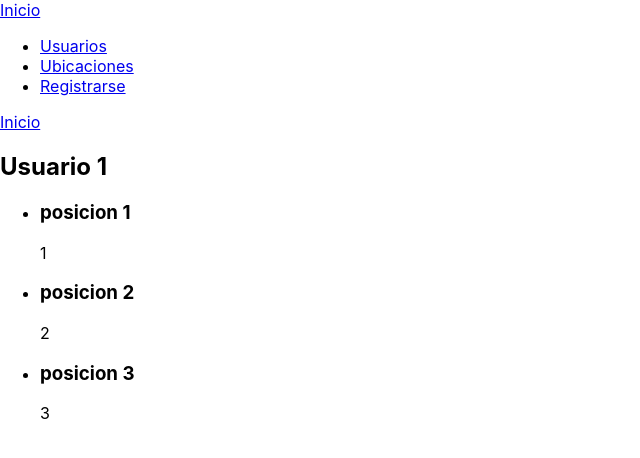
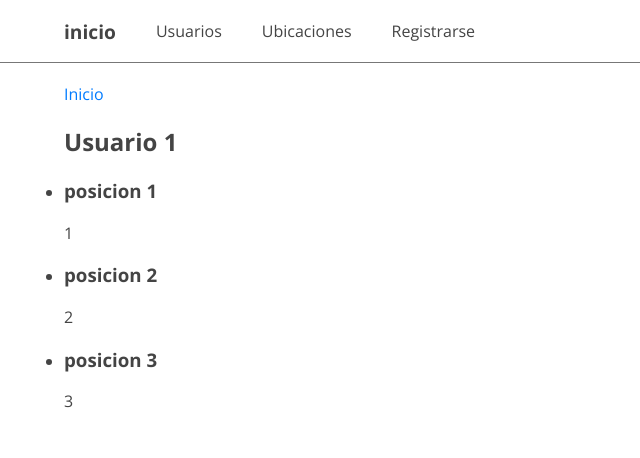
Before and after one commit to iic2173/e1-2022-1-grupo_13, a React (Create React App) app in the folder frontend/: page /users/1 in a window 1280 px wide. Shown: the top 458 px of the page, without its empty margins (0-640 px from the left). Built offline with nearby package versions, Linux system fonts and the light colour scheme.

Commit message:
feat: avanze en react

```diff
--- a/frontend/package.json
+++ b/frontend/package.json
@@ -6,6 +6,8 @@
     "@testing-library/jest-dom": "^5.14.1",
     "@testing-library/react": "^13.0.0",
     "@testing-library/user-event": "^13.2.1",
+    "node-sass": "4.14.1",
+    "prop-types": "^15.8.1",
     "react": "^18.1.0",
     "react-dom": "^18.1.0",
     "react-paginate": "^8.1.3",
--- /dev/null
+++ b/frontend/src/components/Users/UsersPaginate.jsx
@@ -0,0 +1,78 @@
+import React, { useEffect, useState } from 'react';
+import ReactPaginate from 'react-paginate';
+
+
+
+
+
+
+function Items({ currentItems }) {
+  return (
+    <div className="items">
+    {currentItems && currentItems.map((item) => (
+      <div>
+        <h3>Item #{item}</h3>
+      </div>
+    ))}
+      </div>
+  );
+}
+
+
+
+function PaginatedItems({ itemsPerPage, items }) {
+  // We start with an empty list of items.
+  const [currentItems, setCurrentItems] = useState([]);
+  const [pageCount, setPageCount] = useState(0);
+  // Here we use item offsets; we could also use page offsets
+  // following the API or data you're working with.
+  const [itemOffset, setItemOffset] = useState(0);
+
+
+
+  useEffect(() => {
+    // Fetch items from another resources.
+    const endOffset = itemOffset + itemsPerPage;
+
+    setCurrentItems(items.slice(itemOffset, endOffset));
+    setPageCount(Math.ceil(items.length / itemsPerPage));
+  }, [itemOffset, itemsPerPage]);
+
+  // Invoke when user click to request another page.
+  const handlePageClick = (event) => {
+    const newOffset = event.selected * itemsPerPage % items.length;
+
+    setItemOffset(newOffset);
+  };
+
+  return (
+    <>
+      <Items currentItems={currentItems} />
+      <ReactPaginate
+        nextLabel="next >"
+        onPageChange={handlePageClick}
+        pageRangeDisplayed={3}
+        marginPagesDisplayed={2}
+        pageCount={pageCount}
+        previousLabel="< previous"
+        pageClassName="page-item"
+        pageLinkClassName="page-link"
+        previousClassName="page-item"
+        previousLinkClassName="page-link"
+        nextClassName="page-item"
+        nextLinkClassName="page-link"
+        breakLabel="..."
+        breakClassName="page-item"
+        breakLinkClassName="page-link"
+        containerClassName="pagination"
+        activeClassName="active"
+        renderOnZeroPageCount={null}
+      />
+
+
+    </>
+  );
+};
+
+
+export default PaginatedItems;
--- a/frontend/src/index.css
+++ /dev/null
@@ -1,13 +0,0 @@
-body {
-  margin: 0;
-  font-family: -apple-system, BlinkMacSystemFont, 'Segoe UI', 'Roboto', 'Oxygen',
-    'Ubuntu', 'Cantarell', 'Fira Sans', 'Droid Sans', 'Helvetica Neue',
-    sans-serif;
-  -webkit-font-smoothing: antialiased;
-  -moz-osx-font-smoothing: grayscale;
-}
-
-code {
-  font-family: source-code-pro, Menlo, Monaco, Consolas, 'Courier New',
-    monospace;
-}
--- a/frontend/src/index.jsx
+++ b/frontend/src/index.jsx
@@ -1,8 +1,8 @@
 import React from 'react';
 import ReactDOM from 'react-dom/client';
-import './index.css';
 import reportWebVitals from './reportWebVitals';
 import App from './App';
+import './styles/index.scss';
 
 const root = ReactDOM.createRoot(document.getElementById('root'));
 root.render(
--- /dev/null
+++ b/frontend/src/styles/index.scss
@@ -0,0 +1,4 @@
+
+@import './variables';
+@import './layout';
+@import './static';
--- /dev/null
+++ b/frontend/src/styles/layout.scss
@@ -0,0 +1,90 @@
+@import url('https://fonts.googleapis.com/css2?family=Open+Sans:ital,wght@0,400;0,700;1,400;1,700&display=swap');
+
+html, body {
+  font-family: 'Open Sans', sans-serif;
+  font-size: 16px;
+  color: $main-color;
+  background-color: $background-color;
+}
+
+html, body, ul {
+  margin: 0;
+  padding: 0;
+}
+
+a {
+  text-decoration: none;
+  color: $color-blue;
+
+  &:hover {
+    text-decoration: underline;
+  }
+}
+
+
+.container {
+  margin: 0 auto;
+  width: 90%;
+}
+
+main {
+  padding-top: 20px;
+}
+
+header {
+  position: sticky;
+  top: 0;
+  background-color: white;
+  border-bottom: 1px solid #777;
+
+  a {
+    color: $main-color;
+
+    &:hover {
+      text-decoration: none;
+    }
+  }
+
+  .container {
+    display: flex;
+  }
+
+  .logo {
+    text-transform: lowercase;
+    font-size: 1.2em;
+    font-weight: bold;
+    display: flex;
+    align-items: center;
+    padding-right: 20px;
+
+    a:hover {
+      color: $color-light-gray;
+    }
+  }
+
+  nav {
+    flex: 1;
+
+    ul {
+      display: flex;
+      list-style-type: none;
+      align-items: center;
+
+      li {
+        a, input {
+          display: inline-block;
+          padding: 20px;
+          border: none;
+          background: none;
+
+          &:hover {
+            background-color: $color-light-gray;
+            color: white;
+          }
+        }
+      }
+    }
+  }
+
+
+}
--- /dev/null
+++ b/frontend/src/styles/static.scss
@@ -0,0 +1,28 @@
+/* Home page */
+
+.cover {
+    text-align: center;
+
+    h1 {
+      font-size: 2rem;
+    }
+
+    .pathways {
+      display: flex;
+      flex-wrap: wrap;
+
+      a {
+        flex: 1 1 486px;
+        padding: 15vh 0;
+        margin: 5px;
+        font-size: 1.5rem;
+        border: 1px solid $main-color;
+
+        &:hover {
+          background-color: $color-light-gray;
+          color: $background-color;
+          text-decoration: none;
+        }
+      }
+    }
+  }
--- /dev/null
+++ b/frontend/src/styles/variables.scss
@@ -0,0 +1,7 @@
+
+// Colors
+$main-color: #444444;
+$background-color: #FFFFFF;
+$color-blue: #007bff;
+$color-gray: #777777;
+$color-light-gray: lighten($color-gray, 25%);
--- a/frontend/src/views/User/UserList.jsx
+++ b/frontend/src/views/User/UserList.jsx
@@ -1,36 +1,60 @@
 import { Link } from 'react-router-dom';
+import PaginatedItems from '../../components/Users/UsersPaginate';
+import React, { useState, useEffect } from 'react';
 
-const users = [
-    {
-        id: 1,
-        nickname: 'user1',
-        phone_num: '123456'
-    },
-    {
-        id: 2,
-        nickname: 'user3',
-        phone_num: '123456'
-    },
-    {
-        id: 3,
-        nickname: 'donde esta el 2',
-        phone_num: '123456'
-    }
-];
+
 
 
 const UserList = () => {
-    return(
-        <section className='container'>
-            <Link to='/'>Inicio</Link>
-            <h2>Usuarios</h2>
-            {users.map((user) => (
-                <div key={user.id}>
-                    <Link to={`/users/${user.id}`}>{`${user.nickname}`}</Link>
-                </div>
-            ))}
-        </section>
-    )
+  const [users, setUsers] = useState([]);
+  const [loading, setLoading] = useState(false);
+  const [error, setError] = useState(false);
+
+
+  useEffect(() => {
+    setLoading(true);
+    fetch('https://jsonplaceholder.typicode.com/users')
+      .then((response) => {
+        if (!response.ok) {
+          setError(true);
+          return [];
+        }
+        return response.json();
+      })
+      .then(setUsers)
+      .catch(() => setError(true))
+      .finally(() => setLoading(false));
+  }, []);
+
+  if (loading) {
+    return (
+      <section className="container">
+        <h2>Cargando...</h2>
+      </section>
+    );
+  }
+
+  return (
+    <section className="container">
+      <Link to="/">Inicio</Link>
+      {error ? (
+        <h2>Error</h2>
+      ) : (
+        <>
+          <h2>Users</h2>
+          {users.map(({ id, name }) => (
+            <div key={id}>
+              <Link to={`/users/${id}`}>{name}</Link>
+            </div>
+          ))}
+          <PaginatedItems itemsPerPage={4} items={users} />
+
+        </>
+      )}
+
+    </section>
+  );
 };
 
+
 export default UserList;
```
Also changed, not shown: frontend/src/App.css (deleted, +0 -38 lines), frontend/src/components/Users/Items.jsx (added, +13 -0 lines), 1 other file (tests, documents, lock files or other folders).
